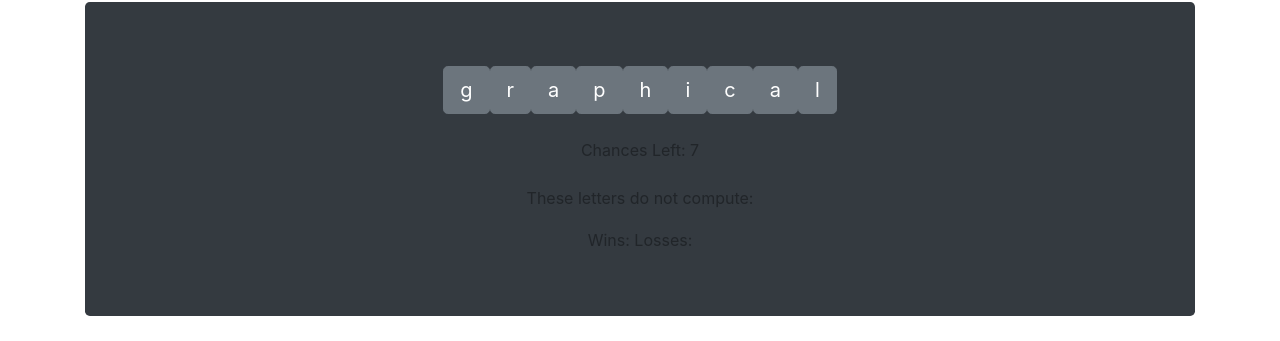
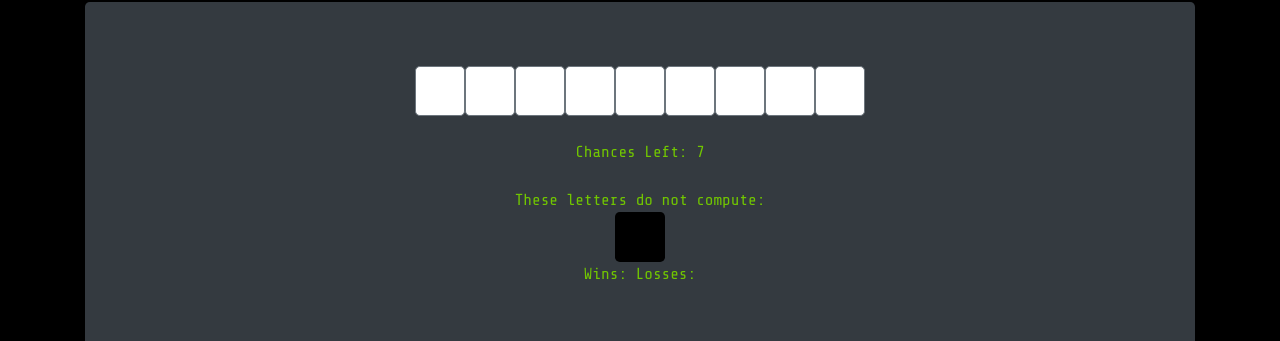
Before and after one commit to fermenting/co-human-icate, a plain HTML site: page index.html in a window 1280 px wide. Shown: the part 73-414 px from the top of the page. Drawn offline with nearby package versions, Linux system fonts and the light colour scheme; the site is published under a folder, as on GitHub Pages, so addresses that start at the root find nothing.

Commit message:
correct css stylesheet linking

```diff
--- a/index.html
+++ b/index.html
@@ -7,7 +7,7 @@
 
     <link rel="stylesheet" href="https://stackpath.bootstrapcdn.com/bootstrap/4.1.3/css/bootstrap.min.css"
         integrity="sha384-MCw98/SFnGE8fJT3GXwEOngsV7Zt27NXFoaoApmYm81iuXoPkFOJwJ8ERdknLPMO" crossorigin="anonymous">
-    <link rel="stylesheet" type="text/css" media="screen" href="/assets/css/style.css" />
+    <link rel="stylesheet" type="text/css" media="screen" href="assets/css/style.css" />
     <link href="https://fonts.googleapis.com/css?family=Share+Tech+Mono" rel="stylesheet">
     <script type="text/javascript" src="https://cdnjs.cloudflare.com/ajax/libs/jquery/3.2.1/jquery.min.js"></script>
     <script src="assets/javascript/game.js"></script>
```
Also changed, not shown: 1 other file.
